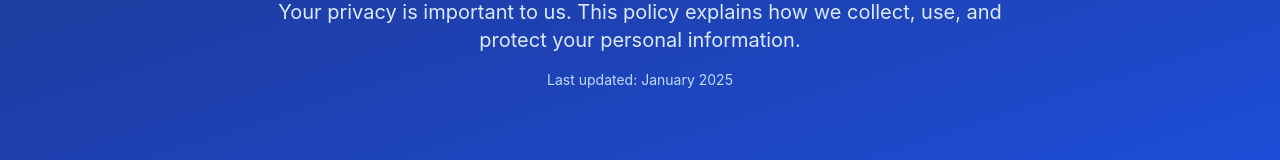
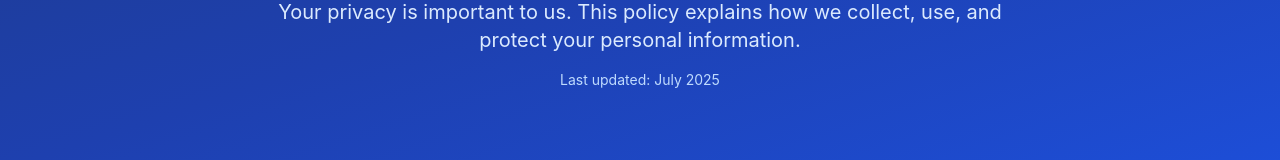
Before and after one commit to oliFYP/consentia, a React (Vite) app: page /privacy-policy in a window 1280 px wide. Shown: the part 306-466 px from the top of the page. Built offline with nearby package versions, Linux system fonts and the light colour scheme.

Commit message:
updated dates last updated on terms of services

```diff
--- a/src/pages/PrivacyPolicy.jsx
+++ b/src/pages/PrivacyPolicy.jsx
@@ -15,9 +15,7 @@
             Your privacy is important to us. This policy explains how we
             collect, use, and protect your personal information.
           </p>
-          <p className="text-sm text-blue-200 mt-4">
-            Last updated: January 2025
-          </p>
+          <p className="text-sm text-blue-200 mt-4">Last updated: July 2025</p>
         </div>
       </section>
 
--- a/src/pages/TermsOfService.jsx
+++ b/src/pages/TermsOfService.jsx
@@ -15,9 +15,7 @@
             These terms govern your use of our website and services. Please read
             them carefully.
           </p>
-          <p className="text-sm text-blue-200 mt-4">
-            Last updated: January 2025
-          </p>
+          <p className="text-sm text-blue-200 mt-4">Last updated: July 2025</p>
         </div>
       </section>
 
```
